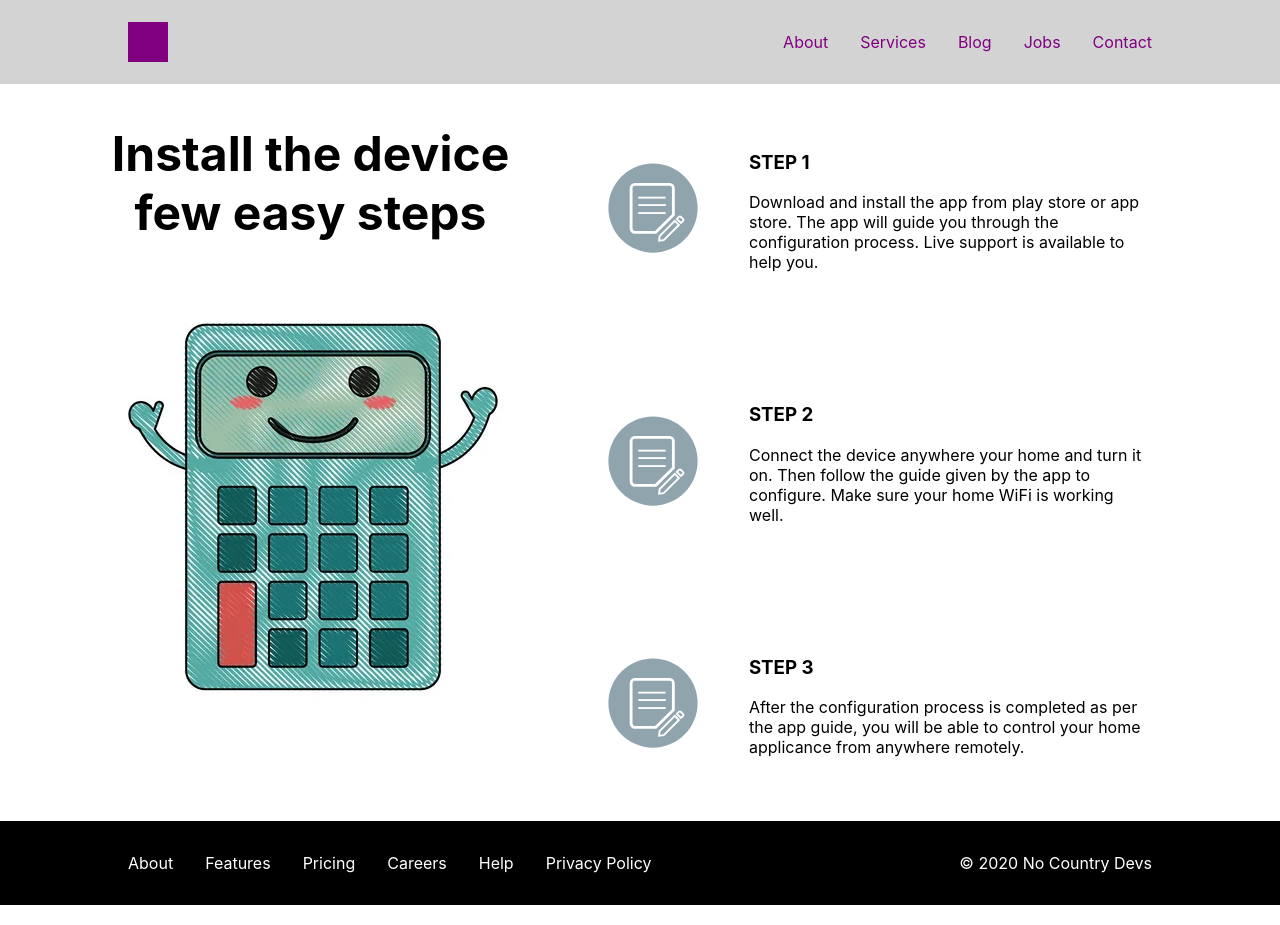
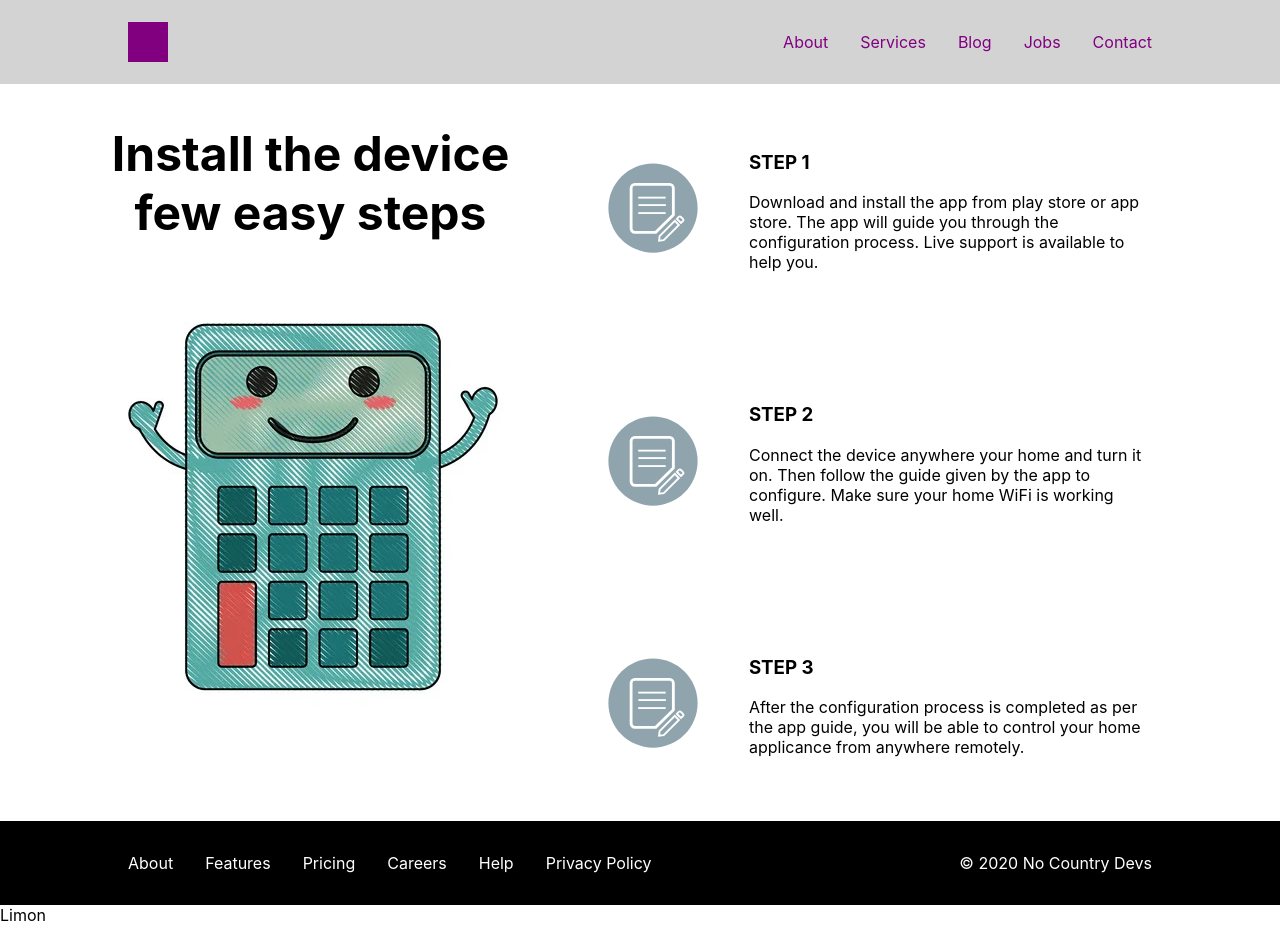
Before and after one commit to No-Country/S2-02-T, a React (Create React App) app in the folder react-app/: page / in a window 1280 px wide. Built offline with nearby package versions, Linux system fonts and the light colour scheme.

Commit message:
add limon

```diff
--- a/react-app/src/App.js
+++ b/react-app/src/App.js
@@ -10,6 +10,7 @@ function App() {
       <Navbar />
       <Steps />
       <Footer />
+      <div>Limon</div>
     </>
   );
 }
```
